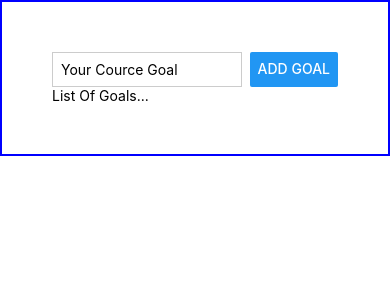
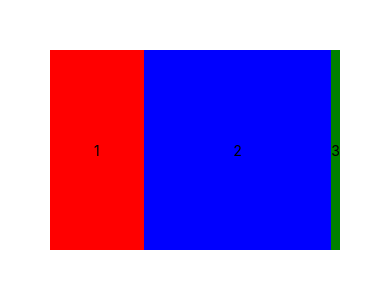
Before and after one commit to natib21/React-Native, a React Native app: screen / in a window 390 px wide. Shown: the top 300 px of the page. Built offline with nearby package versions, Linux system fonts and the light colour scheme.

Commit message:
Flexbox Deep Dive

```diff
--- a/App.js
+++ b/App.js
@@ -1,21 +1,42 @@
 
-import { StyleSheet, Text, View ,Button, TextInput} from 'react-native';
+import {   Text, View ,Button, TextInput} from 'react-native';
 
 export default function App() {
   return (
-    <View style={styles.appContainer}>
-      <View style={styles.inputContainer}>
-        <TextInput placeholder='Your Cource Goal' style={styles.textInput}/>
-        <Button title='Add Goal' />
+    <View style={{padding:50, flexDirection:'row',justifyContent:'center',alignItems:'stretch', height:300}}>
+      <View style={{
+        backgroundColor:'red',
+        flex:1,
+        justifyContent:'center',
+        alignItems:'center'
+      }}>
+
+      <Text>1</Text>
       </View>
-      <View>
-        <Text>List Of Goals...</Text>
+
+      <View
+      style={{
+        backgroundColor:'blue',
+        flex:2,
+        justifyContent:'center',
+        alignItems:'center'
+      }}>
+      <Text>2</Text>
+      </View>
+      <View
+         style={{
+          backgroundColor:'green',
+
+          justifyContent:'center',
+          alignItems:'center'
+        }} >
+        <Text>3</Text>
       </View>
     </View>
   );
 }
 
-const styles = StyleSheet.create({
+/* const styles = StyleSheet.create({
   appContainer:{
      padding:50,
      borderWidth:2,
@@ -33,3 +54,4 @@ const styles = StyleSheet.create({
     padding:8
   }
 });
+ */
```
